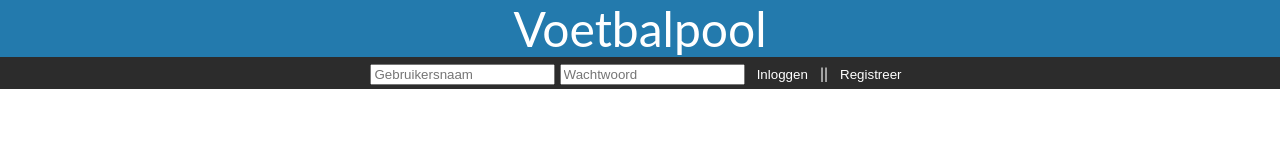
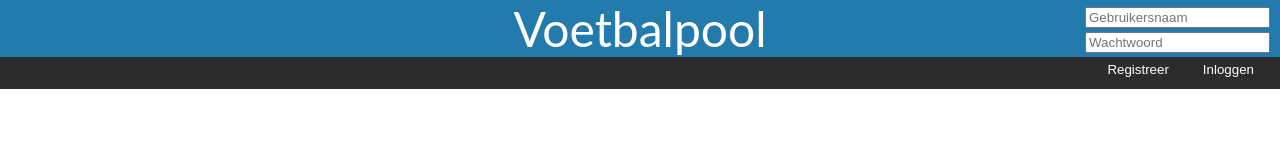
Before and after one commit to damianSmits/voetbalpool, a website: page client/index.html in a window 1280 px wide. Drawn offline with nearby package versions, Linux system fonts and the light colour scheme; no server answers.

Commit message:
Voor opschoning webserver

```diff
--- a/client/src/links.js
+++ b/client/src/links.js
@@ -14,6 +14,12 @@ export default {
     },
     template: `
         <div>
+            <input id="usernameInput" v-model="userName" placeholder="Gebruikersnaam" v-if=isNotLoggedIn></input>
+            <input id="passwordInput" v-model="password" type="password" placeholder = "Wachtwoord" v-if=isNotLoggedIn></input>
+            <button id="loginButton" class = "headerButton"  v-on:click="userLogin" v-if=isNotLoggedIn>Inloggen</button>
+
+            <button id="loginButton" class = "headerButton" v-on:click="userLogOff" v-if=!isNotLoggedIn>Uitloggen</button>
+
         <header id="linkHeader">
 
             <button class = "headerButton" v-on:click="adminRights" v-if=isAdmin>Admin</button>
@@ -21,17 +27,10 @@ export default {
             <button class = "headerButton" v-on:click="showMyPredictions" v-if=!isNotLoggedIn>Mijn voorspellingen</button>
             <button class = "headerButton" v-on:click="showLeaderboard" v-if=!isNotLoggedIn>Leaderboard</button>
 
-
-            <input v-model="userName" placeholder="Gebruikersnaam" v-if=isNotLoggedIn></input>
-            <input id="passwordInput" v-model="password" type="password" placeholder = "Wachtwoord" v-if=isNotLoggedIn></input>
-            <button id="loginButton" class = "headerButton"  v-on:click="userLogin" v-if=isNotLoggedIn>Inloggen</button>
-            <span v-if=isNotLoggedIn>||</span>
+            <button id="loginButton" class = "headerButton" v-on:click="showRegisterUser" v-if=isNotLoggedIn style="float:right">Registreer</button>
 
 
-
-            <button class = "headerButton" v-on:click="showRegisterUser" v-if=isNotLoggedIn>Registreer</button>
-            <button class = "headerButton" v-on:click="userLogOff" v-if=!isNotLoggedIn>Uitloggen</button>
-            <label v-if=!isNotLoggedIn><font color="white">Welkom, {{ loginName }}</font></label>
+            <label id="welcomeUser" v-if=!isNotLoggedIn><font color="white">Welkom, {{ loginName }}</font></label>
             </header>
         </div>
     `,
--- a/client/style/standard.css
+++ b/client/style/standard.css
@@ -27,10 +27,37 @@ input[type=number]::-webkit-outer-spin-button {
     height: 2rem;
     line-height: 2rem;
     background-color: var(--accent-color);
-	width: 100%;
+	  width: 100%;
     text-align: center;
     top: 3.4em;
     color:white;
+}
+
+#linkButton{
+  margin-right:100px;
+}
+
+#loginButton{
+    float: right;
+    margin-right:20px;
+}
+
+#passwordInput{
+    float: right;
+    margin-top:-25px;
+    margin-right:10px;
+}
+
+#usernameInput{
+    float: right;
+    margin-top:-50px;
+    margin-right:10px;
+}
+
+#welcomeUser{
+    float: right;
+    margin-top:-50px;
+    margin-right:-80px
 }
 
 a:link{
```
